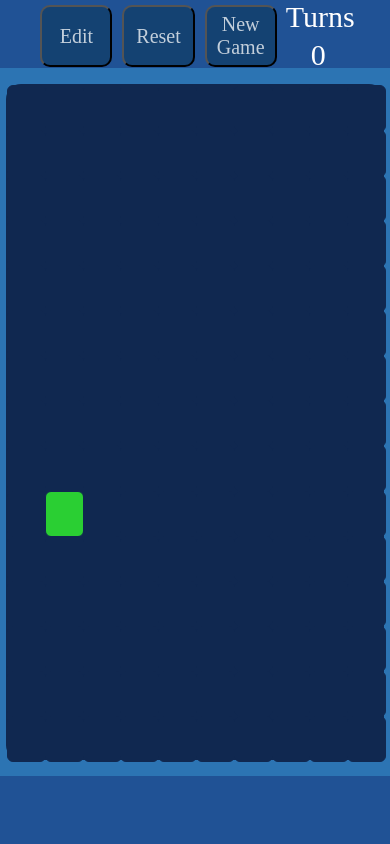
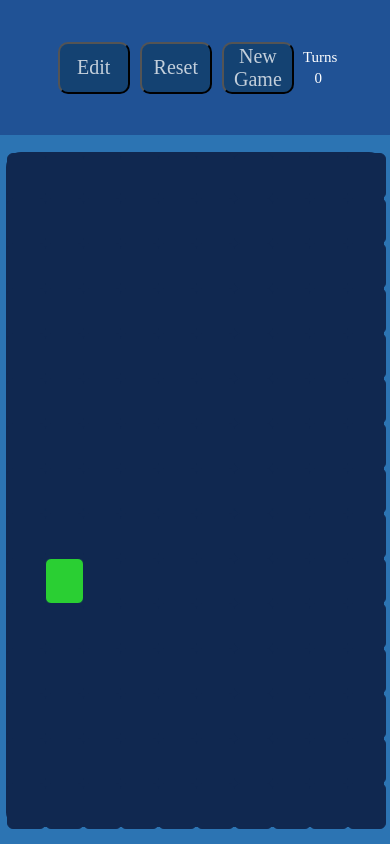
Before and after one commit to TSchlief/maze, a plain HTML site: page index.html in a window 390 px wide. Drawn offline with Linux system fonts and the light colour scheme; a web font is replaced by a local one.

Commit message:
fix mobile sizing

```diff
--- a/styles/app.css
+++ b/styles/app.css
@@ -33,32 +33,21 @@
     background-color: #144272;
     color: rgba(255, 255, 255, 0.747);
 }
-@media (max-width: 480px){
-    .header-btns{
-        font-size: 20px;
-        border-radius: 10px;
-        margin: 5px;
-        background-color: #144272;
-        color: rgba(255, 255, 255, 0.747);
-    }
-    .score{
-        font-size: 15px;
-    }
-}
+
 #app {
     background-color: #205295;
     display: flex;
     flex-direction: column;
-    align-items: center;
     justify-content: center;
     height: 100vh;
 }
 
 #header{
-    position: absolute;
+
 
     display: flex;
     flex-wrap: wrap;
+    flex:1;
     top:0;
     left:0;
     width: 100%;
@@ -121,3 +110,22 @@
 .scale:hover {
     transform: scale(1.05);
 }
+
+@media (max-width: 480px){
+    .header-btns{
+        font-size: 20px;
+        border-radius: 10px;
+        margin: 5px;
+        background-color: #144272;
+        color: rgba(255, 255, 255, 0.747);
+    }
+    #score{
+        font-size: 15px;
+    }
+    #turns{
+        font-size: 15px;
+    }
+    #victory-wrapper{
+        font-size: 40px;
+    }
+}
```
